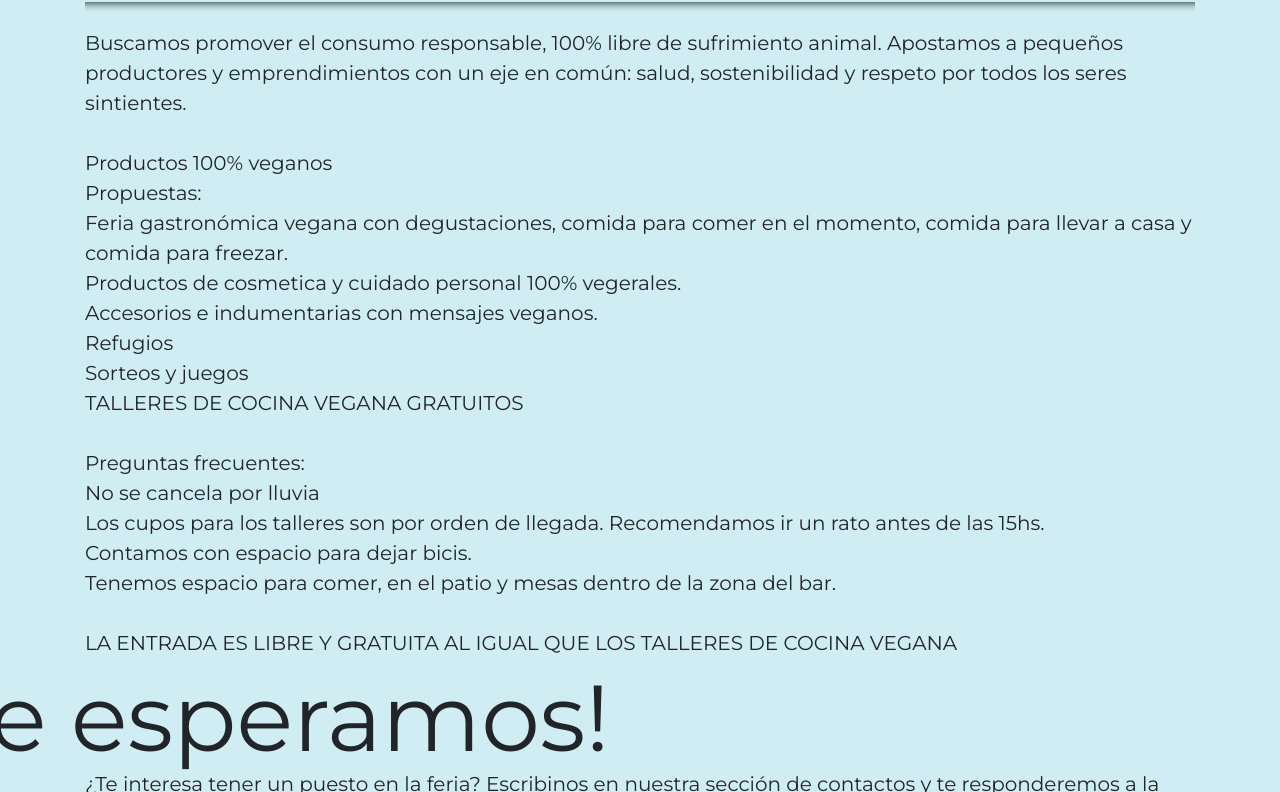
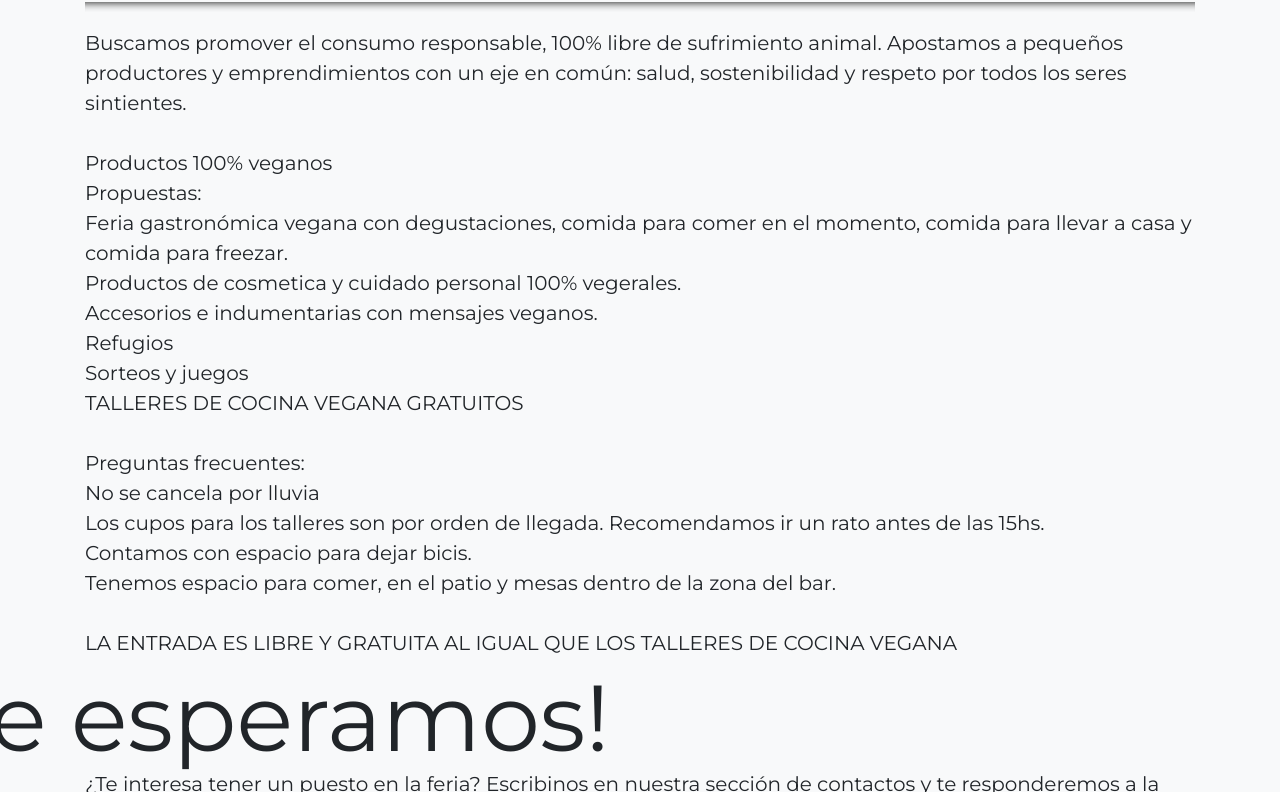
Before and after one commit to veganizados/veganizados.github.io, a website: page FERIA-VEGANA/index.html in a window 1280 px wide. Shown: the part 696-1488 px from the top of the page. Drawn offline with nearby package versions, Linux system fonts and the light colour scheme; files whose address does not match are found by name.

Commit message:
Add files via upload

```diff
--- a/FERIA-VEGANA/index.html
+++ b/FERIA-VEGANA/index.html
@@ -72,7 +72,6 @@
 
   </header>
 
-	<div class="fondo-claro">
   <section class="container py-5" id="laferia">
       <h2 class="mt-5">La Feria Vegana de Buenos Aires</h2>
       <hr>
@@ -128,8 +127,6 @@
      </div>
 
   </section>
-	</div>
-
   <div class="fondo-imagen">
      <div class="fondo-alpha">
       <section class="container py-5" id="contacto">
```
